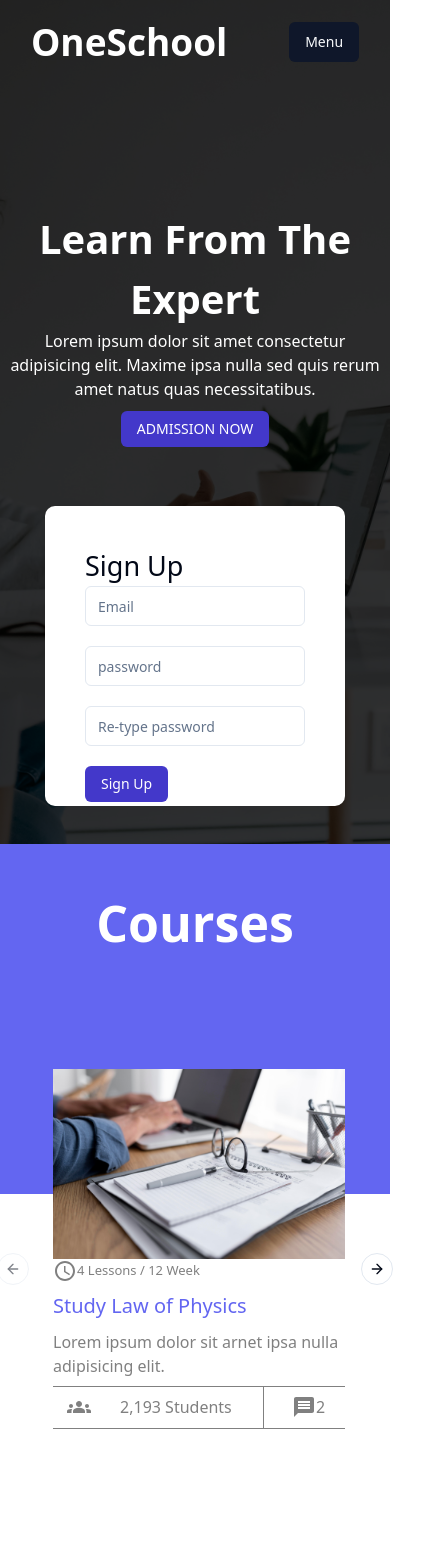
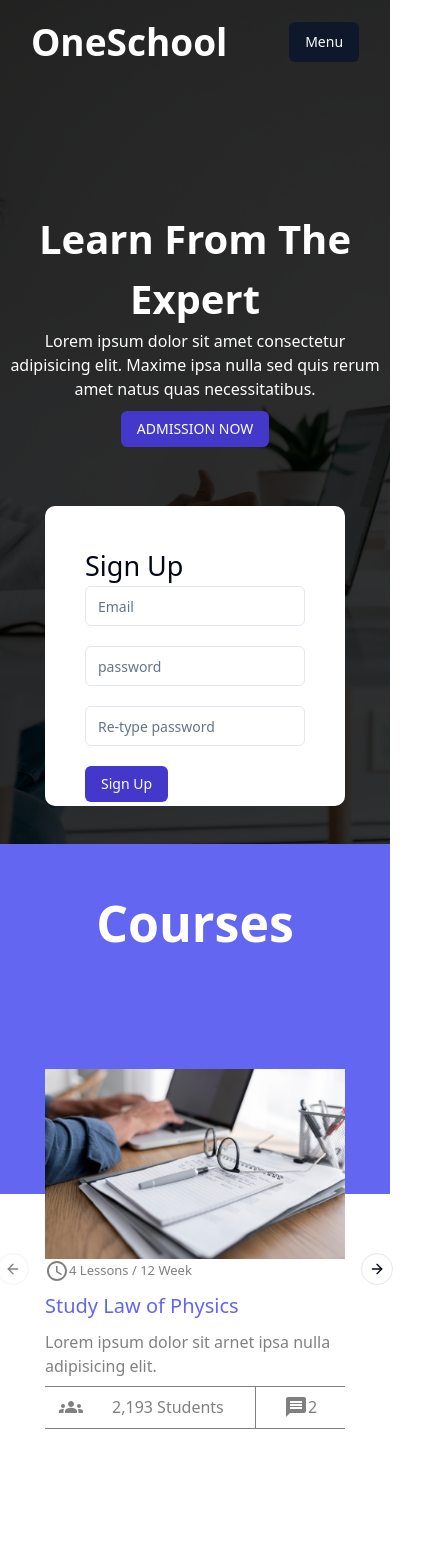
Before and after one commit to MohamedSaberChkiri/OneSchool, a React (Vite) app: page / in a window 390 px wide. Shown: the top 1568 px of the page, 445 px wide, since content can reach past the window. Built offline with nearby package versions, Linux system fonts and the light colour scheme; grey boxes are pictures that could not be loaded.

Commit message:
wokring on responsivity

```diff
--- a/src/App.css
+++ b/src/App.css
@@ -1,15 +1,22 @@
-*{
-    margin: 0;
-    padding: 0;
-    box-sizing: border-box;
+* {
+  margin: 0;
+  padding: 0;
+  box-sizing: border-box;
+
 }
-body{margin: 0;
-padding: 0;}
+
+html, body {
+  width: 100%;
+  height: 100%;
+
+  margin: 0;
+  padding: 0;
+}
+
 
 .Header-container{
 
     z-index: 999;
-
     background: transparent;
     width: 100%;
     height: 10vh;
@@ -19,6 +26,7 @@ padding: 0;}
     position: fixed;
     top: 0;
     transition: .4s ease;
+    overflow-x: hidden;
 }
 .Header-container.scrolled{
   background-color: rgb(99 102 241);
@@ -178,6 +186,7 @@ padding: 0;}
     top: -100px;
 
 
+
   }
 
   .course-card{
@@ -265,8 +274,7 @@ padding: 0;}
 
 
   .image1, .image2 , .image3{
-    width: 400px;
-    height: 400px;
+
 
     background-size: contain;
     background-repeat: no-repeat;
@@ -280,12 +288,12 @@ padding: 0;}
 
 
   .first-program, .second-program, .third-program{
-    padding: 5vh;
+
     display: flex;
     flex-wrap: wrap;
-    max-width: 1100px;
+    width: fit-content;
     align-items: center;
-    justify-content: space-between;
+
 
 
   }
@@ -463,7 +471,7 @@ padding: 0;}
     display: flex;
     align-items: center;
     justify-content: center;
-    width: 500px;
+    width: fit-content;
     height: max-content;
   }
 
--- a/src/MyComponents/Courses.jsx
+++ b/src/MyComponents/Courses.jsx
@@ -34,14 +34,14 @@ function Courses() {
 
         <Carousel
       opts={{
-        align: "start",
+        align: "center",
       }}
       className="w-[300px] sm:w-max"
     >
       <CarouselContent >
         {coursesData.map((course, index) => (
-          <CarouselItem key={index} className="sm:basis-1/3">
-            <div className="p-2">
+          <CarouselItem key={index} className="sm:basis-1/3 overflow-x-hidden">
+            <div>
               {/* Passing different props to each Course component */}
               <Course
                 key={index}
--- a/src/MyComponents/Programs.jsx
+++ b/src/MyComponents/Programs.jsx
@@ -15,9 +15,9 @@ function Programs() {
 
       <div className="semi-container">
 
-        <div className="first-program">
+        <div className="first-program sm:justify-between justify-center">
 
-              <div className="image1"></div>
+              <div className="image1 sm:h-[400px] sm:w-[400px] w-[200px] h-[200px]"></div>
               <ProgramText
               title="We Are Excellent In Education"
               description="Lorem ipsum dolor sit amet consectetur adipisicing elit. Rem maxime nam porro possimus fugiat quo molestiae illo."
@@ -27,7 +27,7 @@ function Programs() {
               state2="150 Universities Worldwide"
               />
         </div>
-        <div className="second-program">
+        <div className="second-program  sm:justify-between justify-center">
 
 
               <ProgramText
@@ -40,11 +40,11 @@ function Programs() {
               />
 
 
-              <div className="image2"></div>
+              <div className="image2 sm:h-[400px] sm:w-[400px] w-[200px] h-[200px]"></div>
         </div>
-        <div className="third-program">
+        <div className="third-program  sm:justify-between justify-center">
 
-              <div className="image3"></div>
+              <div className="image3 sm:h-[400px] sm:w-[400px] w-[200px] h-[200px] "></div>
 
 
               <ProgramText
```
